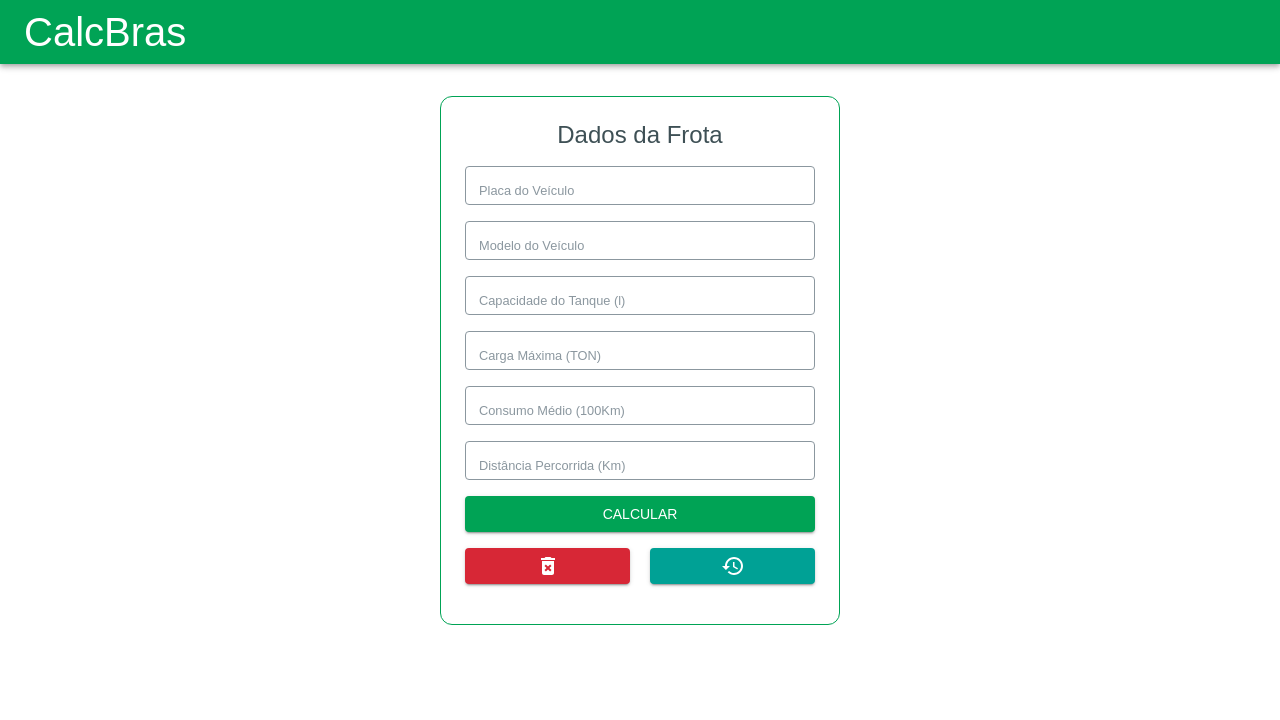
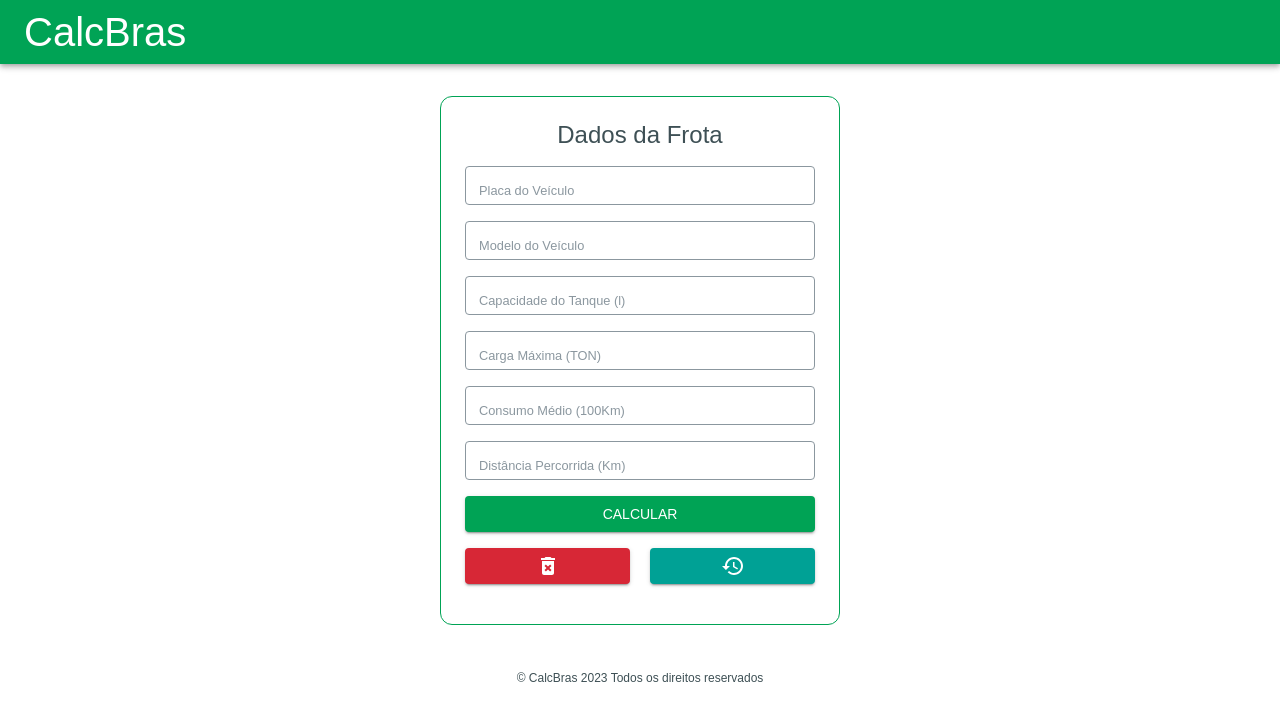
Before and after one commit to andersonaguia/calculadora, a React (Vite) app: page / in a window 1280 px wide. Shown: the top 720 px of the page. Built offline with nearby package versions, Linux system fonts and the light colour scheme.

Commit message:
feat: adicionado footer

```diff
--- /dev/null
+++ b/src/components/AppFooter/Footer.jsx
@@ -0,0 +1,9 @@
+import { footerStyled } from "./footer.styles"
+
+export const Footer = () => {
+    return (
+        <footer style={footerStyled}>
+            <p>&copy; CalcBras 2023 Todos os direitos reservados</p>
+        </footer>
+    )
+}
--- /dev/null
+++ b/src/components/AppFooter/footer.styles.js
@@ -0,0 +1,6 @@
+export const footerStyled = {
+    display: "flex",
+    justifyContent: "center",
+    color: "text.secondary",
+    fontSize: "12px"
+}
--- a/src/layouts/App/AppLayout.jsx
+++ b/src/layouts/App/AppLayout.jsx
@@ -6,6 +6,7 @@ import { Header } from '../../components/AppHeader/Header';
 import { ThemeProvider } from '@mui/material/styles';
 import { themeLight } from '../../themes/themeLight';
 import { Main } from '../../components/AppMain/Main';
+import { Footer } from '../../components/AppFooter/Footer';
 
 export const AppLayout = () => {
     return (
@@ -17,6 +18,7 @@ export const AppLayout = () => {
                         <Main>
                             <Router />
                         </Main>
+                        <Footer/>
                     </CalculatorProvider>
                 </BrowserRouter>
             </CssBaseline>
```
